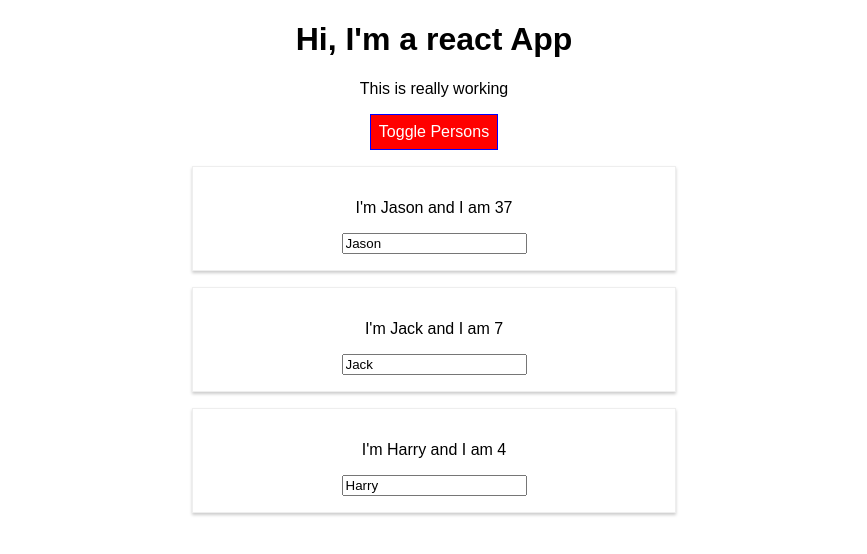
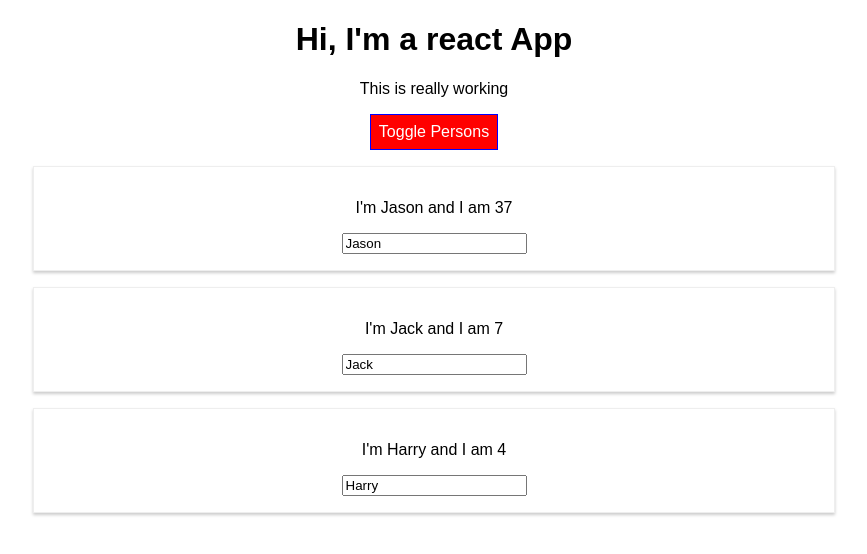
Before and after one commit to jasonpdoherty/react-complete-guide, a React (Create React App) app: page / in a window 1280 px wide. Both pictures are taken after a click on the button "Toggle Persons". Shown: the top 554 px of the page, without its empty margins (206-1073 px from the left). Built offline with nearby package versions, Linux system fonts and the light colour scheme.

Commit message:
remove Radium

```diff
--- a/src/App.jsx
+++ b/src/App.jsx
@@ -1,6 +1,6 @@
 import React, { Component } from 'react';
 import './App.css';
-import Radium, {StyleRoot} from 'radium';
+import Radium, { StyleRoot } from 'radium';
 import Person from "./Person/person"
 
 class App extends Component {
@@ -19,7 +19,7 @@
             return p.id === id;
         });
 
-        const person = {...this.state.persons[personIndex] }; // copy into new object as to not mutate state directly
+        const person = { ...this.state.persons[personIndex] }; // copy into new object as to not mutate state directly
         person.name = event.target.value;
 
         const people = [...this.state.persons]; // copy of collection rather than original
@@ -53,9 +53,9 @@
             border: '1px solid blue',
             padding: '8px',
             cursor: 'pointer',
-            ':hover' : {
-                backgroundColor : 'lightgreen',
-                color : 'black'
+            ':hover': {
+                backgroundColor: 'lightgreen',
+                color: 'black'
             }
         };
 
@@ -74,33 +74,26 @@
                 </div>);
 
             style.backgroundColor = 'red';
-                style[':hover'] = {
-                    backgroundColor : 'salmon',
-                    color : 'black'
-                };
         }
 
         let classes = [];
-                if(this.state.persons.length <= 2)
-                {
+        if (this.state.persons.length <= 2) {
             classes.push('red');
         }
-                if(this.state.persons.length <= 1)
-                {
+        if (this.state.persons.length <= 1) {
             classes.push('bold');
         }
 
         return (
-            <StyleRoot>
+
             <div className="App">
                 <h1>Hi, I'm a react App</h1>
                 <p className={classes.join(' ')}>This is really working</p>
                 <button style={style} onClick={this.togglePersonHandler}>Toggle Persons</button>
                 {persons}
             </div>
-            </StyleRoot>
         );
     }
 }
 
-export default Radium(App);
+export default App;
--- a/src/Person/person.jsx
+++ b/src/Person/person.jsx
@@ -1,21 +1,14 @@
 import React from 'react';
 import './person.css'
-import Radium from 'radium'
+
 
 const person = (props) => {
-
-    const style = {
-        '@media (min-width: 500px)' : {
-            width : '450px'
-        }
-    }
-
-    return (
-        <div className="Person" style={style}>
+        return (
+        <div className="Person">
             <p onClick={props.click}>I'm {props.name} and I am {props.age}</p>
             <p>{props.children}</p>
             <input type="text" onChange={props.changed} value={props.name}/>
         </div>
 )};
 
-export default Radium(person);
+export default person;
```
Lines whose indentation alone changed are shown as unchanged.
